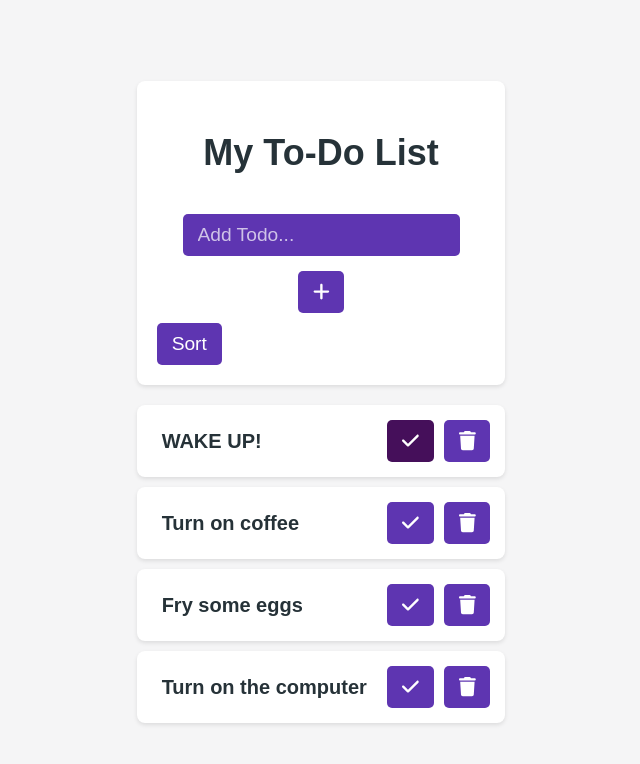
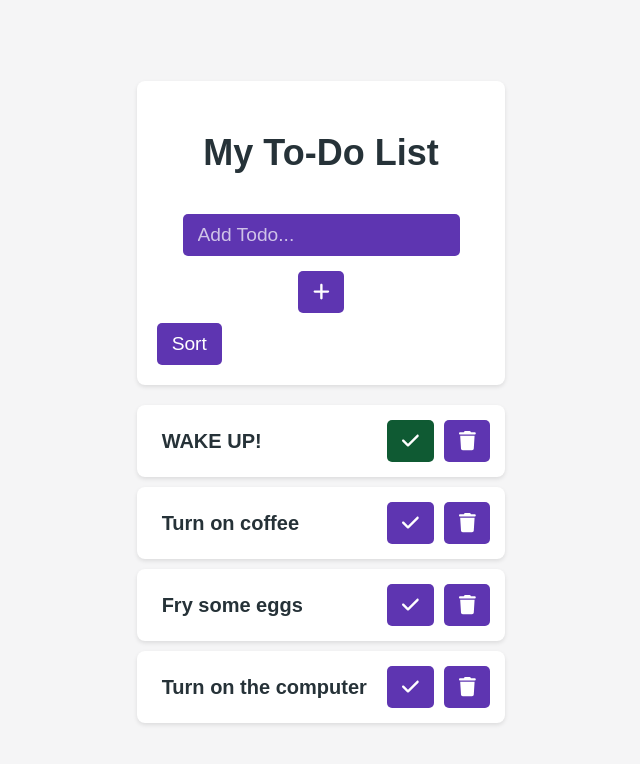
Before and after one commit to Medieinstitutet/the-todos, a React (Vite) app: page / in a window 1280 px wide. In both pictures the pointer is over the button 729 px from the left and 441 px from the top of the page. Shown: the top 764 px of the page, without its empty margins (319-959 px from the left). Built offline with nearby package versions, Linux system fonts and the light colour scheme.

Commit message:
Last CSS

```diff
--- a/src/App.css
+++ b/src/App.css
@@ -52,6 +52,9 @@ html {
 .del-btn:hover {
   background-color:var(--toDo-del-color);
 }
+.do-btn:hover {
+  background-color: var(--toDo-done-color);
+}
 
 button:hover
  {
```
